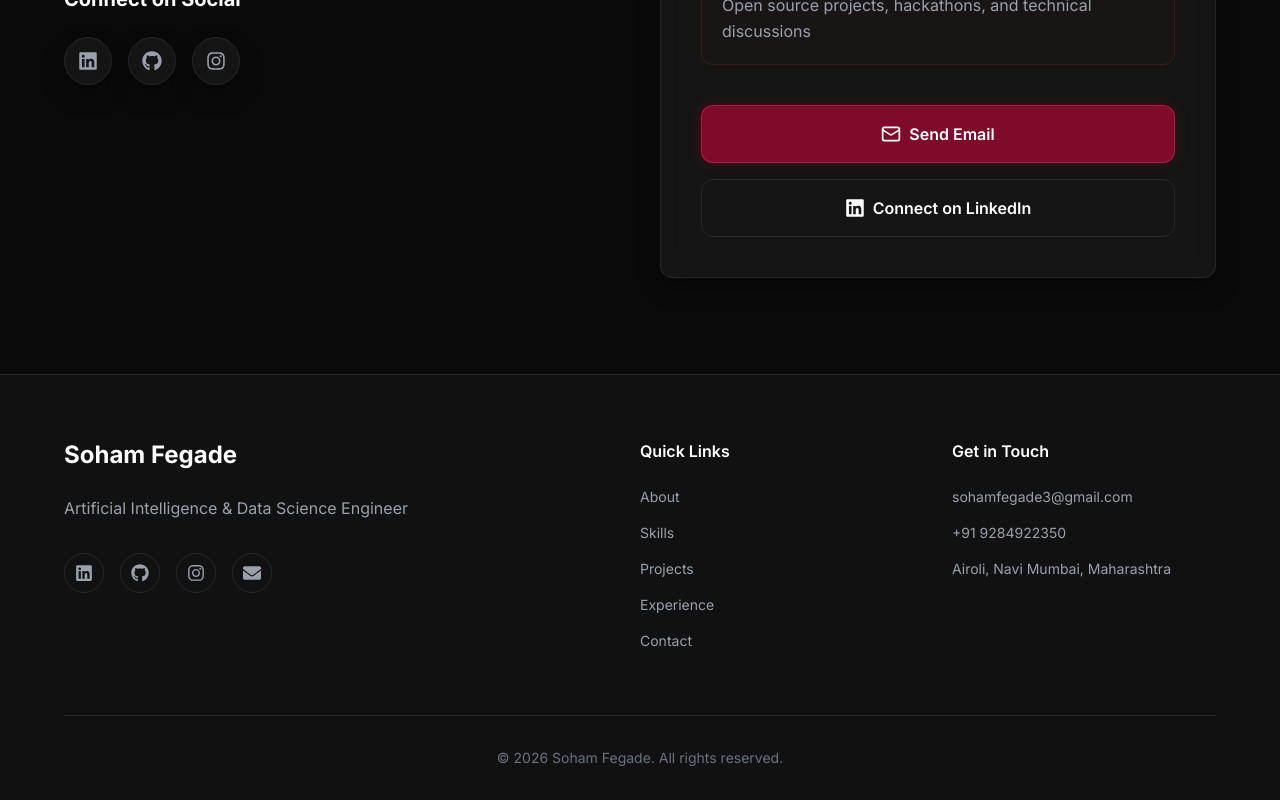
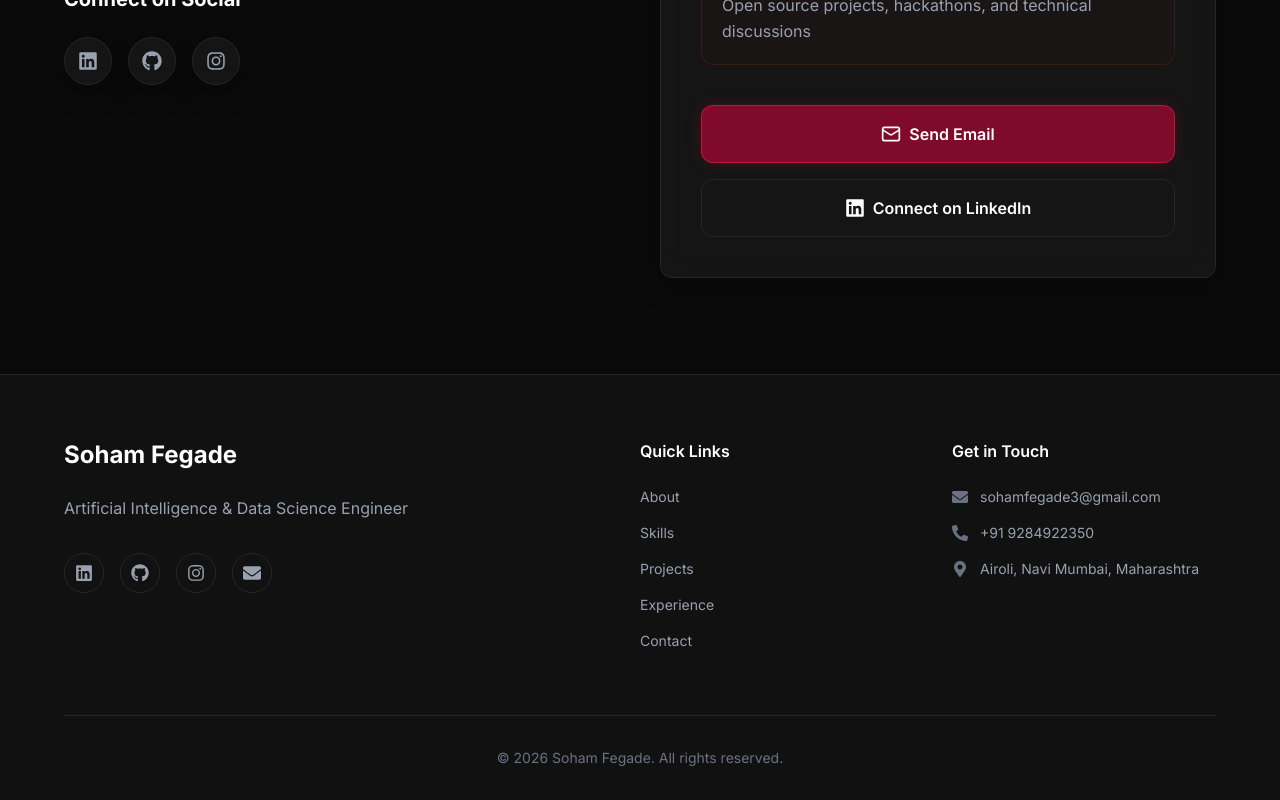
Before and after one commit to sohamfegade/portfolio-website, a React (Vite) app in the folder frontend/: page / in a window 1280 px wide. Shown: the part 5667-6467 px from the top of the page. Built offline with nearby package versions, Linux system fonts and the light colour scheme.

Commit message:
Add icons to Footer contact info

```diff
--- a/frontend/src/components/Footer.jsx
+++ b/frontend/src/components/Footer.jsx
@@ -1,5 +1,5 @@
 import React from 'react';
-import { FaGithub, FaLinkedin, FaEnvelope, FaInstagram } from 'react-icons/fa';
+import { FaGithub, FaLinkedin, FaEnvelope, FaInstagram, FaPhoneAlt, FaMapMarkerAlt } from 'react-icons/fa';
 
 const Footer = () => {
   return (
@@ -47,9 +47,9 @@ const Footer = () => {
           <div>
             <h4 className="text-white font-semibold mb-6">Get in Touch</h4>
             <div className="flex flex-col gap-4 text-sm text-gray-400">
-              <p>sohamfegade3@gmail.com</p>
-              <p>+91 9284922350</p>
-              <p>Airoli, Navi Mumbai, Maharashtra</p>
+              <p className="flex items-center gap-3"><FaEnvelope size={16} className="text-gray-500 shrink-0" /> sohamfegade3@gmail.com</p>
+              <p className="flex items-center gap-3"><FaPhoneAlt size={16} className="text-gray-500 shrink-0" /> +91 9284922350</p>
+              <p className="flex items-center gap-3"><FaMapMarkerAlt size={16} className="text-gray-500 shrink-0" /> Airoli, Navi Mumbai, Maharashtra</p>
             </div>
           </div>
 
```
